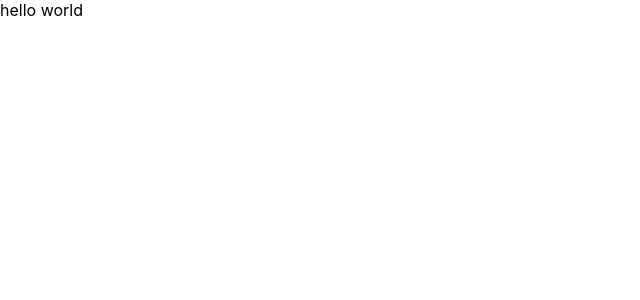
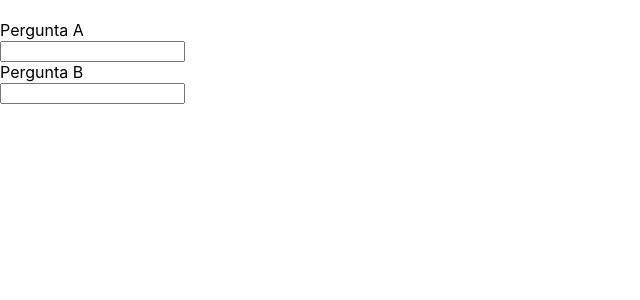
Before and after one commit to hstrada/readit-readme-generator, a React (Create React App) app in the folder rhex/: page / in a window 1280 px wide. Shown: the top 300 px of the page, without its empty margins (0-640 px from the left). Built offline with nearby package versions, Linux system fonts and the light colour scheme.

Commit message:
feat: create input from list

```diff
--- a/rhex/src/App.tsx
+++ b/rhex/src/App.tsx
@@ -1,7 +1,60 @@
-import React from 'react';
+import React, { useState } from 'react';
 
-function App() {
-  return <div>hello world</div>;
-}
+const TextInput = ({
+  value,
+  onChange,
+  key,
+}: {
+  value: string;
+  key: string | number;
+  onChange: (e: React.ChangeEvent<HTMLInputElement>) => void;
+}) => (
+  <div>
+    <input type="text" key={key} value={value} onChange={onChange} />
+  </div>
+);
+
+const App = () => {
+  const questions = [
+    {
+      question: 'Pergunta A',
+      answer: '',
+    },
+    {
+      question: 'Pergunta B',
+      answer: '',
+    },
+  ];
+
+  const [values, setValues] = useState(questions);
+
+  const handleQA = (e: React.ChangeEvent<HTMLInputElement>, index: number) => {
+    const insertQA = [...values];
+
+    const selectedQuestion = insertQA[index];
+    selectedQuestion.answer = e.target.value;
+
+    setValues(insertQA);
+  };
+
+  return (
+    <div>
+      <br />
+      {values.map((value, index) => {
+        console.log(value);
+        return (
+          <label>
+            {value.question}
+            <TextInput
+              key={index}
+              value={value.answer}
+              onChange={e => handleQA(e, index)}
+            />
+          </label>
+        );
+      })}
+    </div>
+  );
+};
 
 export default App;
```
